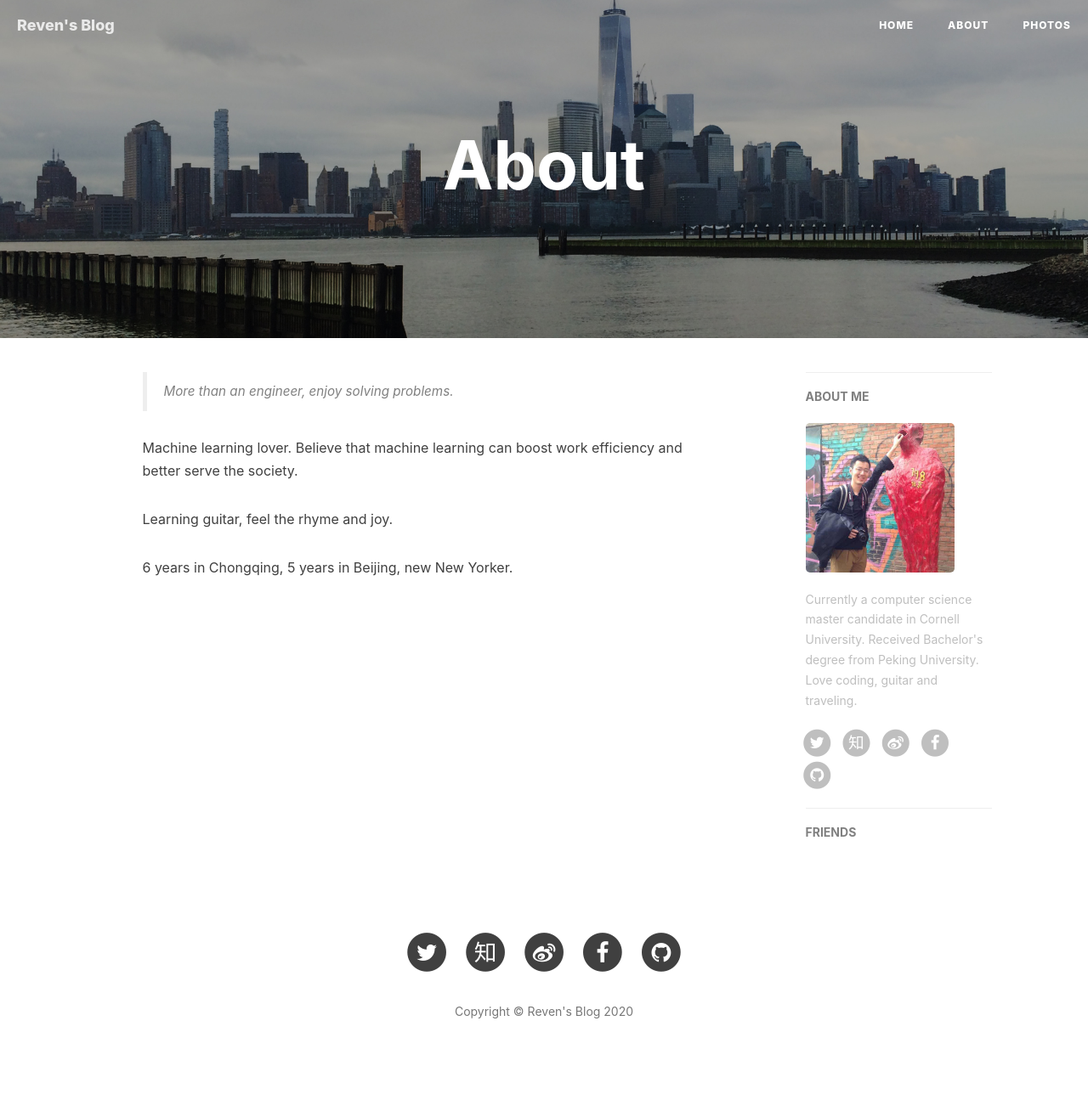
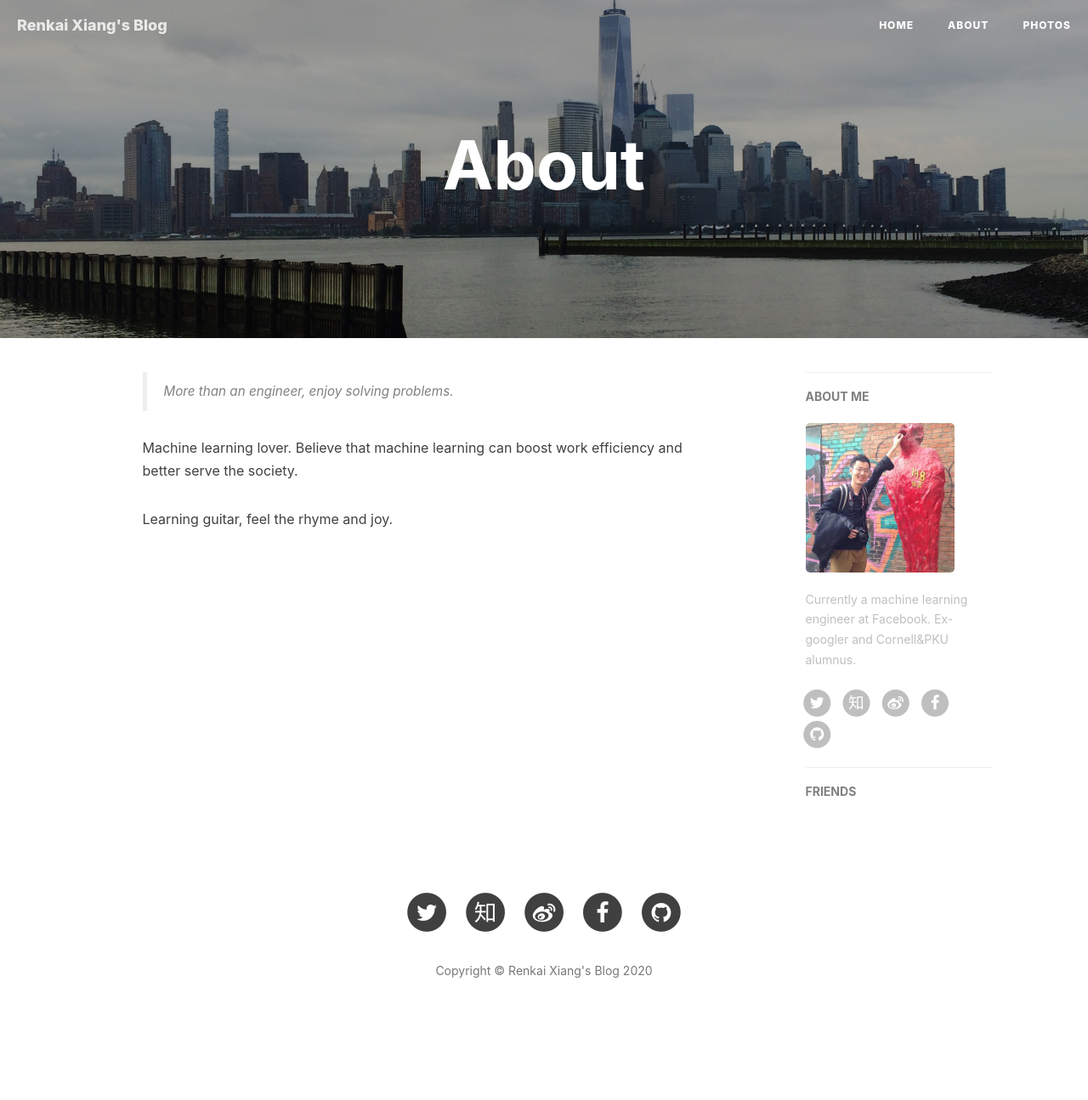
Before and after one commit to dydcfg/dydcfg.github.io, a Jekyll site: the page built from about.html, in a window 1280 px wide. Shown: the whole page at 85% size. Built offline with Jekyll 4.4.1, drawn with Linux system fonts in a browser that asks for light colours; nearby versions of some CDN libraries; comment, search, counter and statistics services are not loaded; after the commit the page ends 1247 px from its top, so only the background shows below that.

Commit message:
Update my bio

```diff
--- a/_config.yml
+++ b/_config.yml
@@ -1,8 +1,8 @@
 # Site settings
-title: Reven's Blog
-SEOTitle: Reven | Blog
+title: Renkai Xiang's Blog
+SEOTitle: Renkai | Blog
 header-img: img/home-bg.jpg
-email: rx56@cornell.edu
+email: dydcfg@gmail.com
 description: ""
 keyword: ""
 url: ""              # your host, for absolute URL
@@ -59,7 +59,7 @@ ga_domain: xiangrenkai.com
 
 # Sidebar settings
 sidebar: true                           # whether or not using Sidebar.
-sidebar-about-description: "Currently a computer science master candidate in Cornell University. Received Bachelor's degree from Peking University. Love coding, guitar and traveling."
+sidebar-about-description: "Currently a machine learning engineer at Facebook. Ex-googler and Cornell&PKU alumnus."
 sidebar-avatar: /img/avatar-rx.jpg      # use absolute URL, seeing it's used in both `/` and `/about/`
 
 
--- a/about.html
+++ b/about.html
@@ -17,10 +17,6 @@ header-img: "img/about-bg.jpg"
 
     <p>
         Learning guitar, feel the rhyme and joy.
-    </p>
-
-    <p>
-        6 years in Chongqing, 5 years in Beijing, new New Yorker.
     </p>
 </div>
 
```
